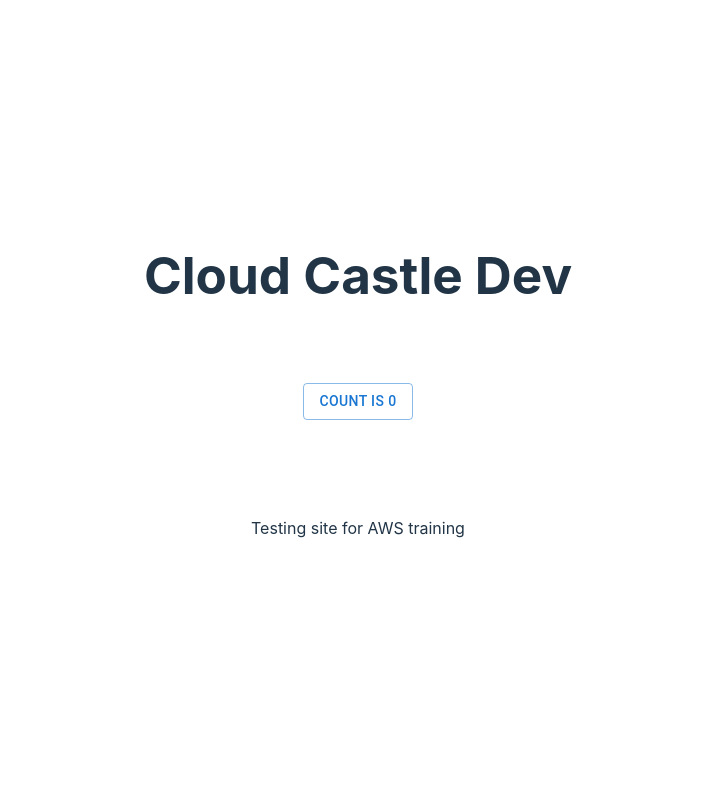
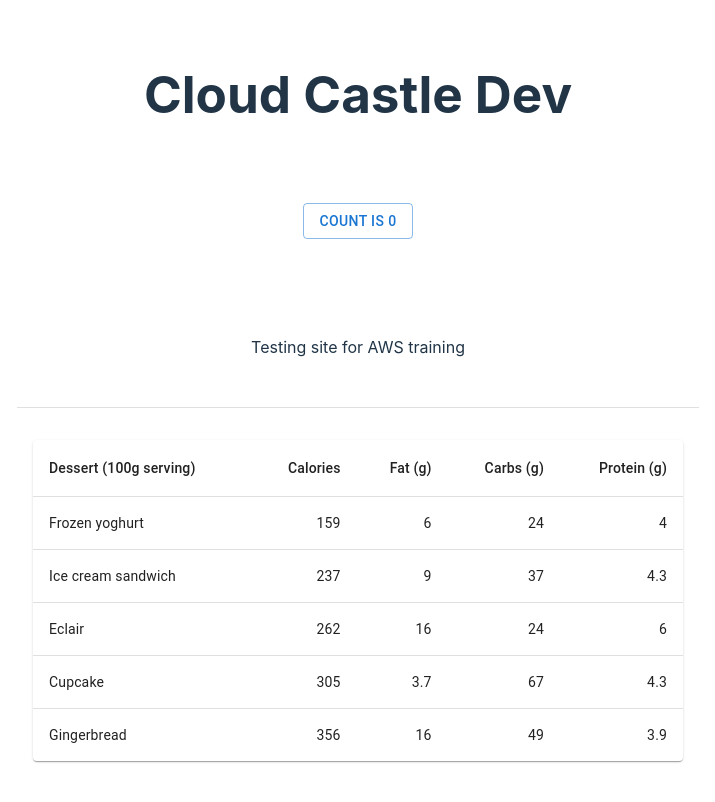
Before and after one commit to Matt-1123/cloud-castle-dev, a React (Vite) app: page / in a window 1280 px wide. Shown: the top 802 px of the page, without its empty margins (282-997 px from the left). Built offline with nearby package versions, Linux system fonts and the light colour scheme.

Commit message:
add divider

```diff
--- a/src/App.jsx
+++ b/src/App.jsx
@@ -1,6 +1,16 @@
 import { useState } from 'react'
+import './App.css'
+//components
 import Button from '@mui/material/Button';
-import './App.css'
+import Divider from '@mui/material/Divider';
+//table
+import Table from '@mui/material/Table';
+import TableBody from '@mui/material/TableBody';
+import TableCell from '@mui/material/TableCell';
+import TableContainer from '@mui/material/TableContainer';
+import TableHead from '@mui/material/TableHead';
+import TableRow from '@mui/material/TableRow';
+import Paper from '@mui/material/Paper';
 
 function App() {
   const [count, setCount] = useState(0)
@@ -8,7 +18,18 @@
   const thumbnail = document.querySelectorAll(".thumbnail")
   console.log(thumbnail);
 
-  // setCount > 0 ?
+  function createData(name, calories, fat, carbs, protein) {
+    return { name, calories, fat, carbs, protein };
+  }
+
+  const rows = [
+    createData('Frozen yoghurt', 159, 6.0, 24, 4.0),
+    createData('Ice cream sandwich', 237, 9.0, 37, 4.3),
+    createData('Eclair', 262, 16.0, 24, 6.0),
+    createData('Cupcake', 305, 3.7, 67, 4.3),
+    createData('Gingerbread', 356, 16.0, 49, 3.9),
+  ];
+
 
   return (
     // <html><body><h1>Welcome to Cloud Castle Dev</h1><p>Testing site for AWS training</p><img src='https://img-38se4389gs9838pfsc.s3.amazonaws.com/magic.gif' alt='magic meme' style='width:240px;height:240px;'></body></html>
@@ -22,6 +43,40 @@
         <img className='thumbnail' src="https://img-38se4389gs9838pfsc.s3.amazonaws.com/magic.gif" alt="'magic' gif" style={{ visibility: count > 0 ? 'visible': 'hidden'}} />
         <p>Testing site for AWS training</p>
       </div>
+
+      <Divider variant="middle" style={{ backgroundColor: "#fff" }} />
+
+      <div className="card">
+        <TableContainer component={Paper}>
+          <Table sx={{ minWidth: 650 }} aria-label="simple table">
+            <TableHead>
+              <TableRow>
+                <TableCell>Dessert (100g serving)</TableCell>
+                <TableCell align="right">Calories</TableCell>
+                <TableCell align="right">Fat&nbsp;(g)</TableCell>
+                <TableCell align="right">Carbs&nbsp;(g)</TableCell>
+                <TableCell align="right">Protein&nbsp;(g)</TableCell>
+              </TableRow>
+            </TableHead>
+            <TableBody>
+              {rows.map((row) => (
+                <TableRow
+                  key={row.name}
+                  sx={{ '&:last-child td, &:last-child th': { border: 0 } }}
+                >
+                  <TableCell component="th" scope="row">
+                    {row.name}
+                  </TableCell>
+                  <TableCell align="right">{row.calories}</TableCell>
+                  <TableCell align="right">{row.fat}</TableCell>
+                  <TableCell align="right">{row.carbs}</TableCell>
+                  <TableCell align="right">{row.protein}</TableCell>
+                </TableRow>
+              ))}
+            </TableBody>
+          </Table>
+        </TableContainer>
+      </div>
     </>
   )
 }
```
